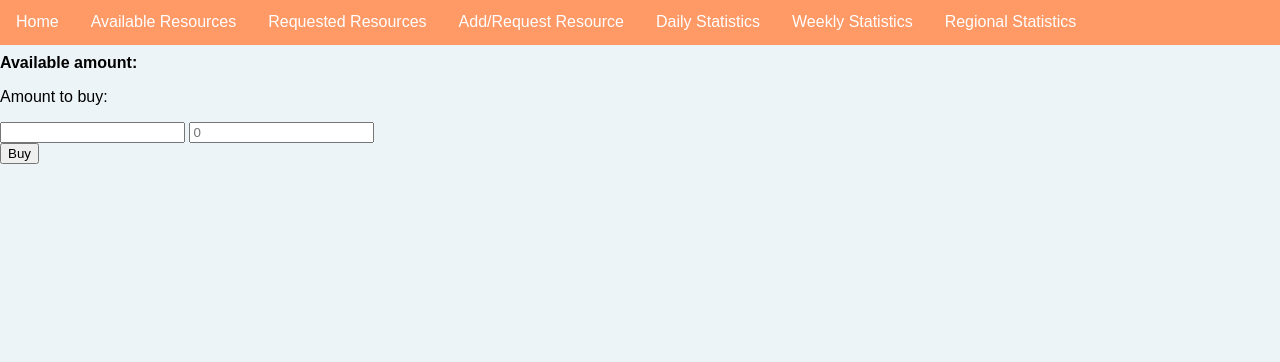
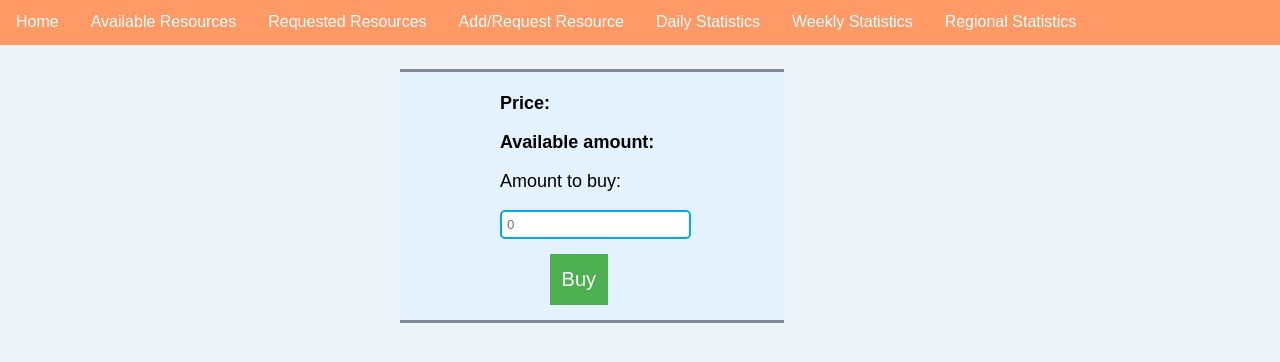
Before and after one commit to genesis294/ICOM5016, a Flask app: page /purchase in a window 1280 px wide. Shown: the part 106-468 px from the top of the page. Run offline with Flask 2, Linux system fonts and the light colour scheme; some libraries are stand-ins or nearby versions.

Commit message:
Commit 14

```diff
--- /dev/null
+++ b/db_project_app/app/static/CSS/DS_Purchase.css
@@ -0,0 +1,51 @@
+.make_purchase{
+
+  margin-top: 70px;
+  margin-left: 400px;
+  border-top: 3px solid #808B96;
+	border-bottom: 3px solid #808B96;
+  background-color: #E3F2FD;
+  width: 30%;
+}
+.receipt{
+  margin-top: 70px;
+  margin-left: 400px;
+  border-top: 3px solid #808B96;
+	border-bottom: 3px solid #808B96;
+  background-color: #B4E8EA;
+  width: 30%;
+
+}
+h1{
+  text-align: center;
+}
+
+p{
+  margin-left: 100px;
+  font-size: large;
+}
+
+.amount{
+  margin-left: 100px;
+  padding: 5px;
+  border-radius: 5px;
+  border-style: solid;
+  border-color: #03A9F4;
+}
+
+.hidden{
+  display: none;
+}
+.bttn{
+  margin-left: 150px;
+  margin-top: 15px;
+  margin-bottom: 15px;
+  background-color: #4CAF50;
+  color: white;
+  padding : 14px 10px;
+  border: none;
+  cursor: pointer;
+  width: 15%;
+  font-size: 20px;
+  clear: both;
+}
```
Also changed, not shown: db_project_app/app/static/CSS/DS_Resource_Profile.css (+8 -3 lines), db_project_app/app/static/CSS/DS_Statistics.css (added, +58 -0 lines).
